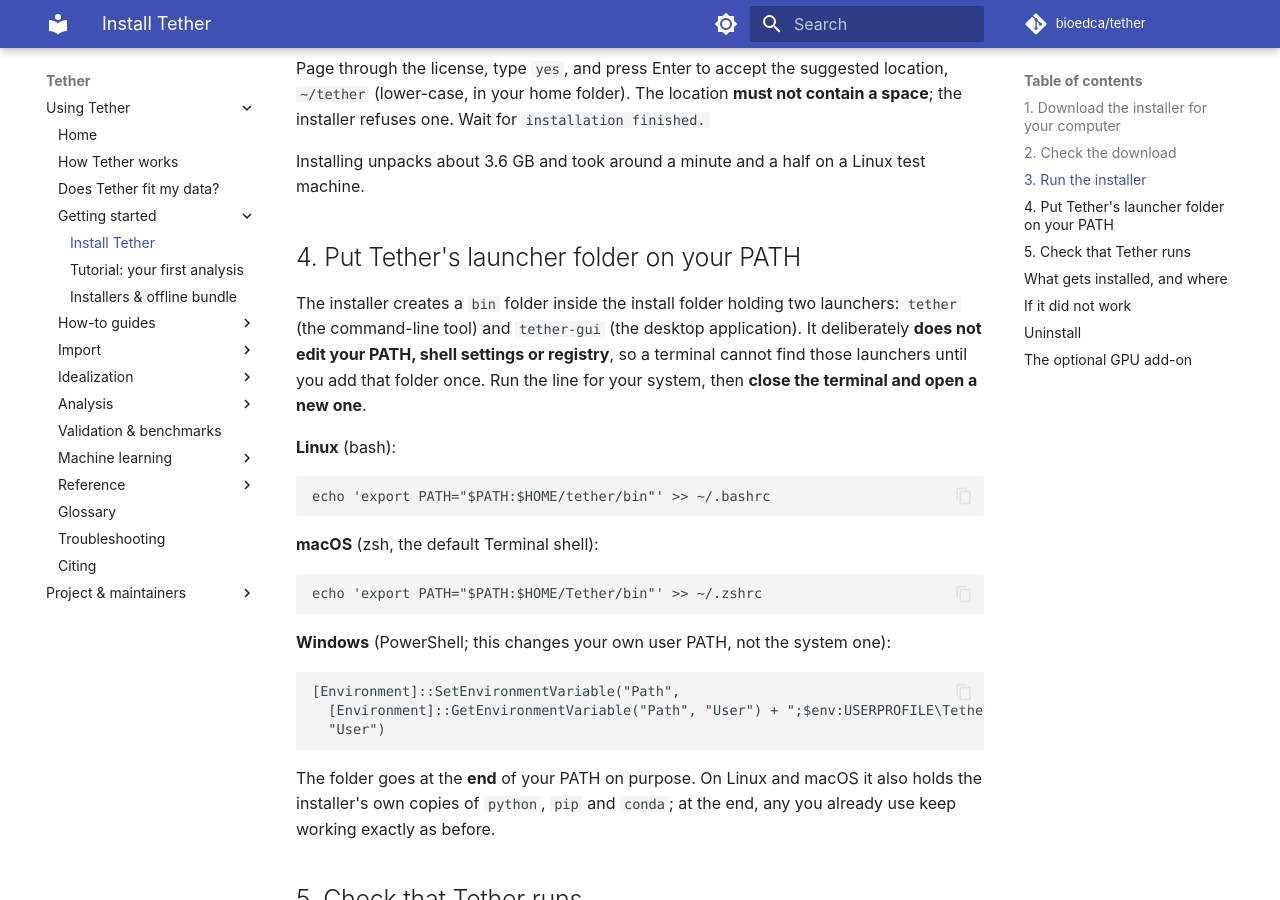
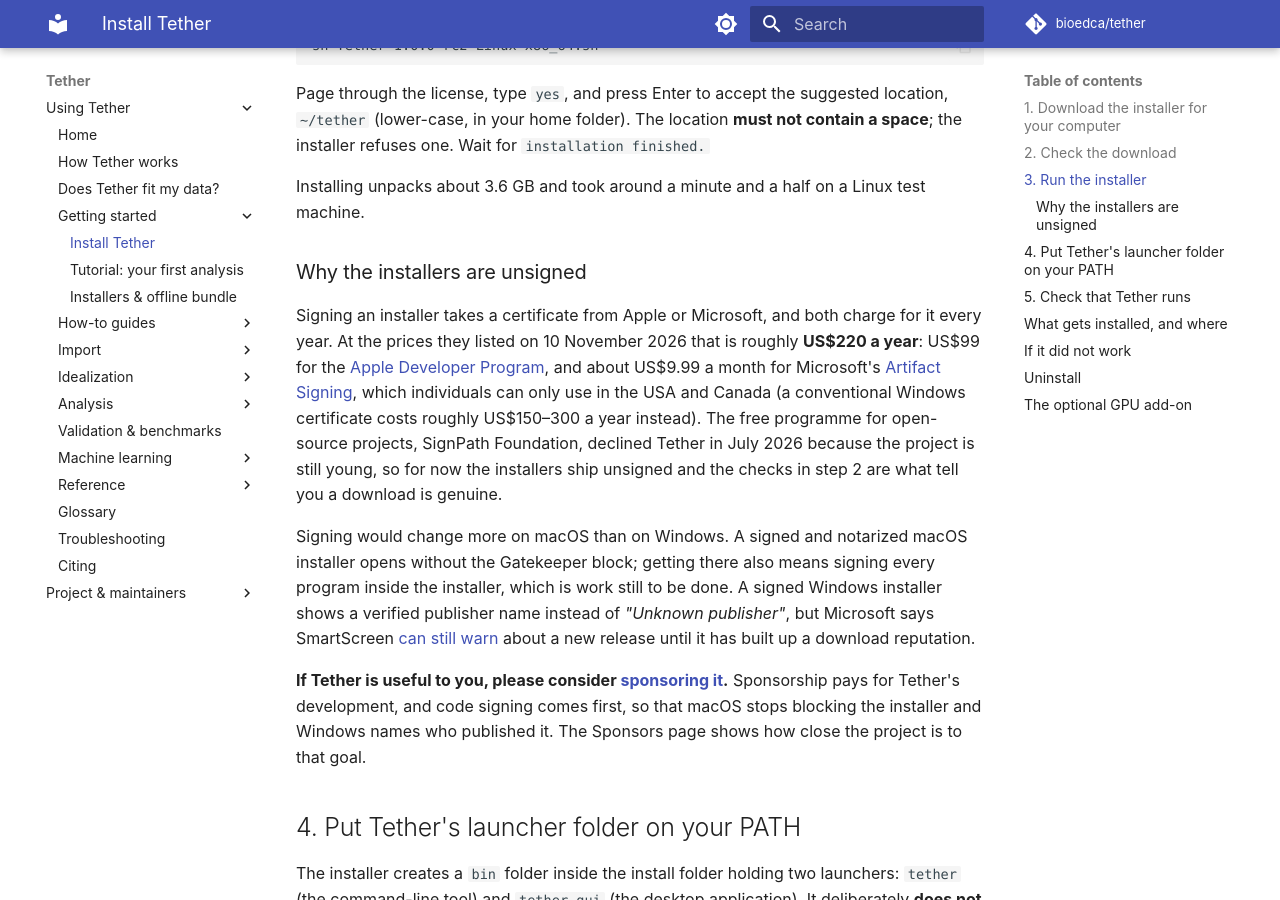
Before and after one commit to bioedca/tether, an MkDocs documentation site: the page built from docs/install.md, in a window 1280 px wide and 900 px high, scrolled down 3104 px. Built offline with MkDocs 1.6.1 and Material for MkDocs 9.7.7, drawn with Linux system fonts in a browser that asks for light colours; comment, search, counter and statistics services are not loaded; the version menu is left out; some of the changed text lies outside the part shown.

Commit message:
docs: add a Sponsor button and explain why the installers are unsigned (#580)
Add .github/FUNDING.yml (github: bioedca) so the repository can show a
Sponsor button, and a "Why the installers are unsigned" section at the end
of step 3 of the install guide: what signing costs (Apple Developer Program
US$99/yr, Microsoft Artifact Signing about US$9.99/month, as listed on
2026-11-10), why SignPath Foundation's free programme is not an option yet,
what signing would and would not change on each OS, and an invitation to
sponsor with code signing as the first goal.

README, the unsigned-installer troubleshooting entry and the docs home
page each link to that section and to the Sponsors page. No badge, image,
script or workflow is added, so the docs site's no-third-party-asset
statement still holds.

Closes #580

```diff
--- a/docs/install.md
+++ b/docs/install.md
@@ -102,7 +102,8 @@
 one. The warning is expected, and the attestation check above is what tells you the file is
 genuine before you choose to go past it; the checksum alone cannot. What it looks like and how to
 get past it on each system is in
-[The installer is flagged as unsigned](troubleshooting.md#the-installer-is-flagged-as-unsigned).
+[The installer is flagged as unsigned](troubleshooting.md#the-installer-is-flagged-as-unsigned),
+and [why they are unsigned at all](#why-the-installers-are-unsigned) is at the end of this step.
 
 Installing for yourself only, which is what this page assumes, needs no administrator account
 on Windows or Linux, and none on macOS if you use the Terminal command below. The macOS
@@ -138,6 +139,31 @@
 installer refuses one. Wait for `installation finished.`
 
 Installing unpacks about 3.6 GB and took around a minute and a half on a Linux test machine.
+
+### Why the installers are unsigned
+
+Signing an installer takes a certificate from Apple or Microsoft, and both charge for it
+every year. At the prices they listed on 10 November 2026 that is roughly **US$220 a year**:
+US$99 for the [Apple Developer Program](https://developer.apple.com/support/purchase-activation), and about
+US$9.99 a month for Microsoft's
+[Artifact Signing](https://learn.microsoft.com/windows/apps/package-and-deploy/code-signing-options),
+which individuals can only use in the USA and Canada (a conventional Windows certificate costs
+roughly US$150–300 a year instead). The free programme for open-source projects, SignPath
+Foundation, declined Tether in July 2026 because the project is still young, so for now the
+installers ship unsigned and the checks in step 2 are what tell you a download is genuine.
+
+Signing would change more on macOS than on Windows. A signed and notarized macOS installer opens
+without the Gatekeeper block; getting there also means signing every program inside the
+installer, which is work still to be done. A signed Windows installer shows a verified publisher
+name instead of *"Unknown publisher"*, but Microsoft says SmartScreen
+[can still warn](https://learn.microsoft.com/windows/apps/package-and-deploy/smartscreen-reputation)
+about a new release until it has built up a download reputation.
+
+**If Tether is useful to you, please consider
+[sponsoring it](https://github.com/sponsors/bioedca).** Sponsorship pays for Tether's
+development, and code signing comes first, so that macOS stops blocking the installer and
+Windows names who published it. The Sponsors page shows how close the project is to that
+goal.
 
 ## 4. Put Tether's launcher folder on your PATH
 
```
Also changed, not shown: README.md (+3 -0 lines), docs/index.md (+8 -0 lines), docs/troubleshooting.md (+3 -1 lines), 1 other file.
